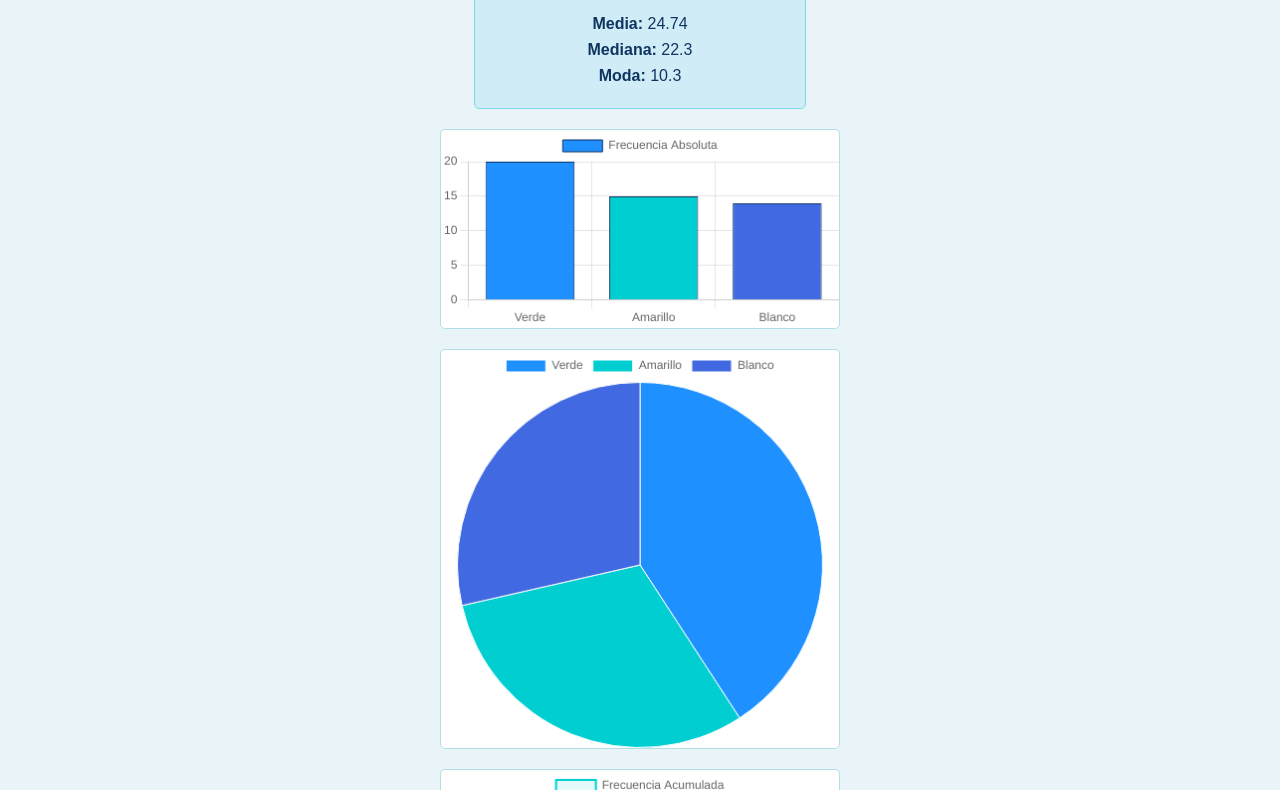
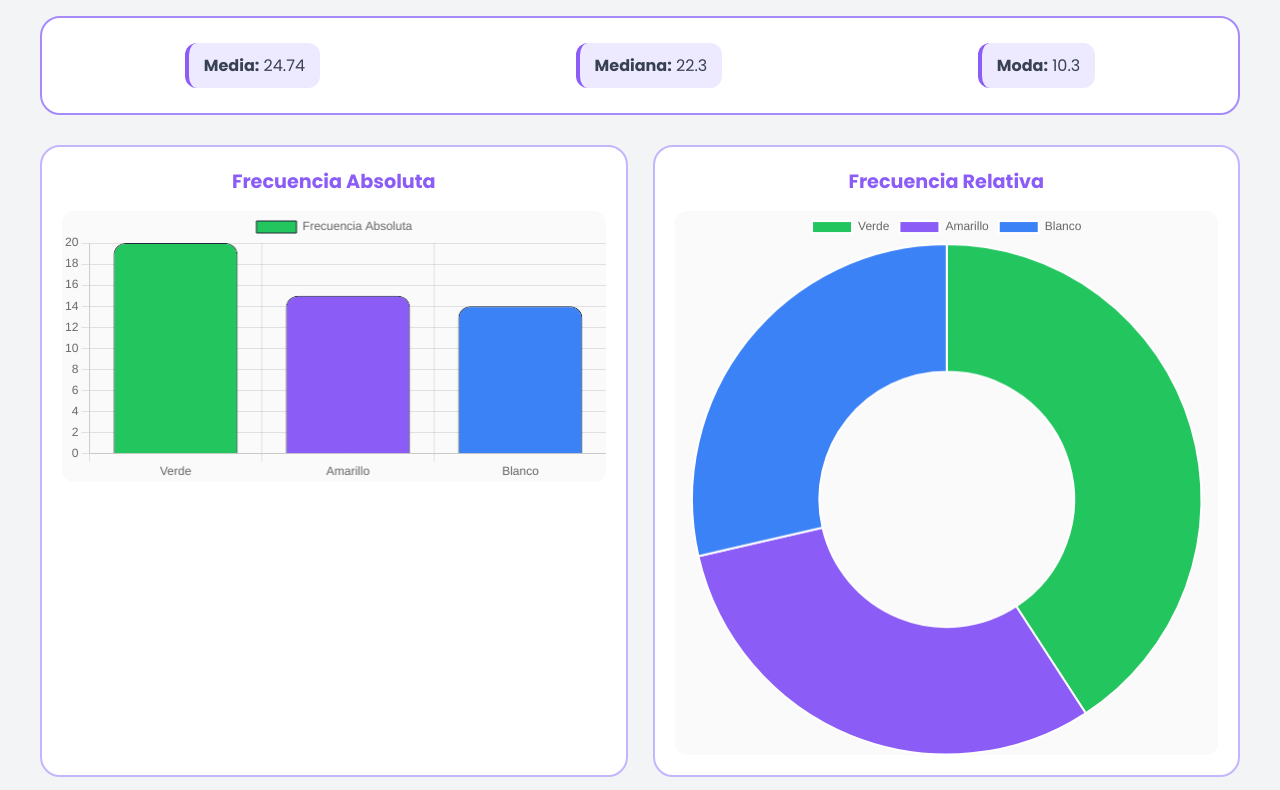
Before and after one commit to Auris1508/Ex-men-Pr-ctico_AURISCAB_6IV8, a plain HTML site: page index.html in a window 1280 px wide. Shown: the part 87-877 px from the top of the page. Drawn offline with nearby package versions, Linux system fonts and the light colour scheme.

Commit message:
se nos acabo el tiempo es tarde te amo

```diff
--- a/index.html
+++ b/index.html
@@ -5,14 +5,33 @@
   <title>Estadísticas de Datos</title>
   <link rel="stylesheet" href="style.css">
   <script src="https://cdn.jsdelivr.net/npm/chart.js"></script>
+  <link href="https://fonts.googleapis.com/css2?family=Poppins:wght@400;600;700&display=swap" rel="stylesheet">
 </head>
 <body>
-  <h1>Resultados del Análisis</h1>
-  <div id="estadisticas"></div>
+  <div class="container">
+    <header>
+      <h1>Análisis de Datos</h1>
+    </header>
 
-  <canvas id="barras"></canvas>
-  <canvas id="pastel"></canvas>
-  <canvas id="poligono"></canvas>
+    <div class="stats-box">
+      <div id="estadisticas"></div>
+    </div>
+
+    <div class="graficas-grid">
+      <div class="grafica-container">
+        <h2>Frecuencia Absoluta</h2>
+        <canvas id="barras"></canvas>
+      </div>
+      <div class="grafica-container">
+        <h2>Frecuencia Relativa</h2>
+        <canvas id="pastel"></canvas>
+      </div>
+      <div class="grafica-container full-width">
+        <h2>Frecuencia Acumulada</h2>
+        <canvas id="poligono"></canvas>
+      </div>
+    </div>
+  </div>
 
   <script src="script.js"></script>
 </body>
--- a/script.js
+++ b/script.js
@@ -10,6 +10,9 @@ fetch("resultados.json")
     const colores = Object.keys(data.frecuencia_color);
     const valores = Object.values(data.frecuencia_color);
 
+    // Paleta de colores: Verde, Morado, Azul
+    const coloresPaleta = ["#22C55E", "#8B5CF6", "#3B82F6"];
+
     // Gráfica de barras
     new Chart(document.getElementById("barras"), {
       type: "bar",
@@ -18,25 +21,34 @@ fetch("resultados.json")
         datasets: [{
           label: "Frecuencia Absoluta",
           data: valores,
-          backgroundColor: ["#1E90FF", "#00CED1", "#4169E1"],
-          borderColor: "#0F3460",
-          borderWidth: 1
+          backgroundColor: coloresPaleta,
+          borderColor: "#1F2937",
+          borderWidth: 1,
+          borderRadius: 12
         }]
+      },
+      options: {
+        responsive: true,
+        maintainAspectRatio: true
       }
     });
 
     // Diagrama de pastel
     new Chart(document.getElementById("pastel"), {
-      type: "pie",
+      type: "doughnut",
       data: {
         labels: colores,
         datasets: [{
           label: "Frecuencia Relativa",
           data: Object.values(data.frecuencia_relativa),
-          backgroundColor: ["#1E90FF", "#00CED1", "#4169E1"],
+          backgroundColor: coloresPaleta,
           borderColor: "white",
-          borderWidth: 1
+          borderWidth: 2
         }]
+      },
+      options: {
+        responsive: true,
+        maintainAspectRatio: true
       }
     });
 
@@ -48,14 +60,20 @@ fetch("resultados.json")
         datasets: [{
           label: "Frecuencia Acumulada",
           data: Object.values(data.frecuencia_acumulada),
-          borderColor: "#00CED1",
-          backgroundColor: "rgba(0, 206, 209, 0.1)",
+          borderColor: "#8B5CF6",
+          backgroundColor: "rgba(139, 92, 246, 0.1)",
           fill: true,
           borderWidth: 2,
-          pointBackgroundColor: "#1E90FF",
-          pointRadius: 4,
+          pointBackgroundColor: "#22C55E",
+          pointBorderColor: "white",
+          pointBorderWidth: 2,
+          pointRadius: 5,
           tension: 0.3
         }]
+      },
+      options: {
+        responsive: true,
+        maintainAspectRatio: true
       }
     });
   });
--- a/style.css
+++ b/style.css
@@ -1,35 +1,83 @@
+* {
+  margin: 0;
+  padding: 0;
+  box-sizing: border-box;
+}
+
 body {
-  font-family: Arial, sans-serif;
-  background-color: #E8F4F8;
+  font-family: 'Poppins', sans-serif;
+  background-color: #F3F4F6;
+  padding: 20px;
+}
+
+.container {
+  max-width: 1200px;
+  margin: 0 auto;
+}
+
+header {
   text-align: center;
-  margin: 20px;
+  margin-bottom: 30px;
 }
 
 h1 {
-  color: #0F3460;
-  margin-bottom: 20px;
+  color: #6366F1;
+  font-size: 2.2em;
+  margin-bottom: 10px;
+}
+
+h2 {
+  color: #8B5CF6;
+  font-size: 1.2em;
+  margin-bottom: 15px;
+  text-align: center;
+}
+
+.stats-box {
+  background: white;
+  border-radius: 20px;
+  padding: 25px;
+  margin-bottom: 30px;
+  border: 2px solid #A78BFA;
+}
+
+#estadisticas {
+  display: flex;
+  justify-content: space-around;
+  gap: 20px;
+  flex-wrap: wrap;
+}
+
+#estadisticas p {
+  color: #374151;
+  font-size: 1em;
+  padding: 10px 15px;
+  background: #EDE9FE;
+  border-radius: 12px;
+  border-left: 4px solid #8B5CF6;
+}
+
+.graficas-grid {
+  display: grid;
+  grid-template-columns: repeat(auto-fit, minmax(450px, 1fr));
+  gap: 25px;
+  margin-bottom: 30px;
+}
+
+.grafica-container {
+  background: white;
+  border-radius: 20px;
+  padding: 20px;
+  border: 2px solid #C4B5FD;
+}
+
+.grafica-container.full-width {
+  grid-column: 1 / -1;
 }
 
 canvas {
-  width: 400px;
-  height: 300px;
-  margin: 20px auto;
-  display: block;
-  background: white;
-  border: 1px solid #B0E0E6;
-  border-radius: 5px;
+  width: 100% !important;
+  height: auto !important;
+  background: #FAFAFA;
+  border-radius: 12px;
 }
-
-#estadisticas {
-  background: #D0EDF7;
-  padding: 15px;
-  border-radius: 5px;
-  width: 300px;
-  margin: 0 auto 20px;
-  border: 1px solid #7FD9E8;
-}
-
-#estadisticas p {
-  color: #0F3460;
-  margin: 8px 0;
-}
```
